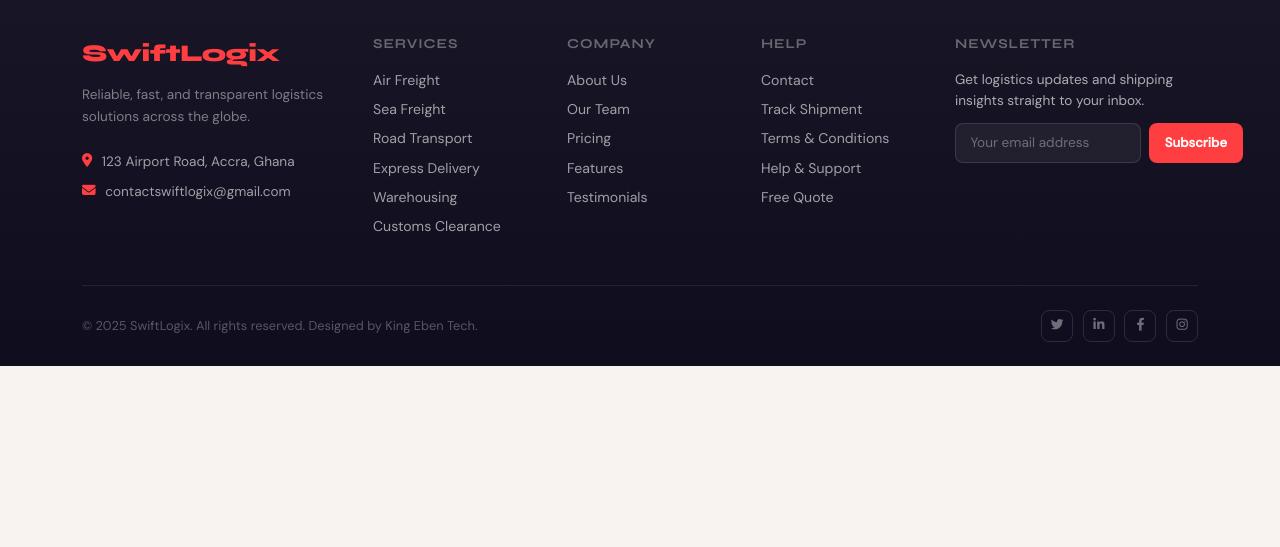
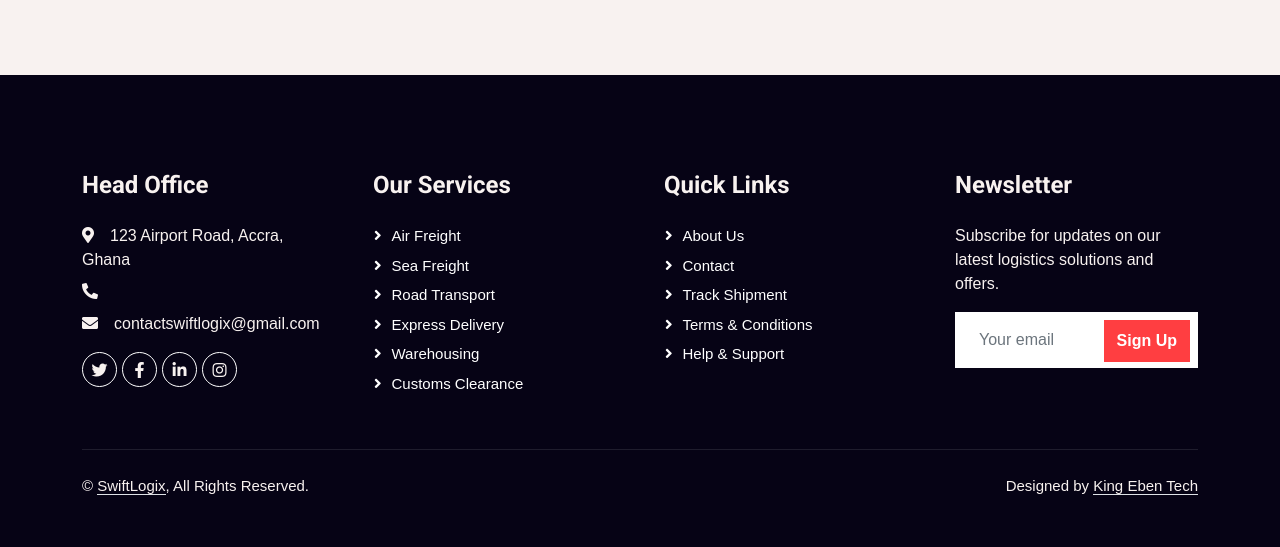
Before and after one commit to Joetech-rgb/didon, a Django app: page /track/ in a window 1280 px wide. Shown: the part 1059-1606 px from the top of the page. Before the commit the page ends 1425 px from the top, so only its background shows below. Run offline with Django 5.2, Linux system fonts and the light colour scheme; some libraries are stand-ins or nearby versions.

Commit message:
Match navbar and footer with home.html on track page

```diff
--- a/SwiftLogix/templates/track.html
+++ b/SwiftLogix/templates/track.html
@@ -11,14 +11,23 @@
     <link href="{% static 'logistica-1.0.0/img/favicon.ico' %}" rel="icon">
 
     <!-- Fonts -->
-    <link href="https://fonts.googleapis.com/css2?family=Syne:wght@400;600;700;800&family=DM+Sans:wght@300;400;500&display=swap" rel="stylesheet">
+    <link rel="preconnect" href="https://fonts.googleapis.com">
+    <link rel="preconnect" href="https://fonts.gstatic.com" crossorigin>
+    <link href="https://fonts.googleapis.com/css2?family=Inter:wght@400;600&family=Roboto:wght@500;700&display=swap" rel="stylesheet">
 
     <!-- Icons -->
-    <link href="https://cdnjs.cloudflare.com/ajax/libs/font-awesome/6.4.0/css/all.min.css" rel="stylesheet">
-    <link href="https://cdn.jsdelivr.net/npm/bootstrap-icons@1.10.5/font/bootstrap-icons.css" rel="stylesheet">
+    <link href="https://cdnjs.cloudflare.com/ajax/libs/font-awesome/5.10.0/css/all.min.css" rel="stylesheet">
+    <link href="https://cdn.jsdelivr.net/npm/bootstrap-icons@1.4.1/font/bootstrap-icons.css" rel="stylesheet">
+
+    <!-- Libraries -->
+    <link href="{% static 'logistica-1.0.0/lib/animate/animate.min.css' %}" rel="stylesheet">
+    <link href="{% static 'logistica-1.0.0/lib/owlcarousel/assets/owl.carousel.min.css' %}" rel="stylesheet">
 
     <!-- Bootstrap -->
     <link href="{% static 'logistica-1.0.0/css/bootstrap.min.css' %}" rel="stylesheet">
+
+    <!-- Template Stylesheet -->
+    <link rel="stylesheet" href="{% static 'logistica-1.0.0/css/style.css' %}">
 
     <!-- Leaflet -->
     <link rel="stylesheet" href="https://unpkg.com/leaflet/dist/leaflet.css"/>
@@ -718,38 +727,49 @@
 
 <body>
 
-    <!-- ── NAVBAR ──────────────────────────────────── -->
-    <nav class="navbar navbar-expand-lg">
-        <a href="{% url 'home' %}" class="navbar-brand">
-            <h2>SwiftLogix</h2>
+    <!-- Spinner Start -->
+    <div id="spinner" class="show bg-white position-fixed translate-middle w-100 vh-100 top-50 start-50 d-flex align-items-center justify-content-center">
+        <div class="spinner-grow text-primary" style="width: 3rem; height: 3rem;" role="status">
+            <span class="sr-only">Loading...</span>
+        </div>
+    </div>
+    <!-- Spinner End -->
+
+    <!-- Navbar Start -->
+    <nav class="navbar navbar-expand-lg bg-white navbar-light shadow border-top border-5 border-primary sticky-top p-0">
+        <a href="{% url 'home' %}" class="navbar-brand bg-primary d-flex align-items-center px-4 px-lg-5">
+            <h2 class="mb-2 text-white">SwiftLogix</h2>
         </a>
-        <button class="navbar-toggler me-3" type="button" data-bs-toggle="collapse" data-bs-target="#navbarCollapse" style="border:1px solid var(--border); border-radius:8px; padding:0.35rem 0.6rem; background:none;">
-            <i class="bi bi-list" style="font-size:1.3rem; color:var(--muted);"></i>
+        <button type="button" class="navbar-toggler me-4" data-bs-toggle="collapse" data-bs-target="#navbarCollapse">
+            <span class="navbar-toggler-icon"></span>
         </button>
         <div class="collapse navbar-collapse" id="navbarCollapse">
-            <div class="navbar-nav ms-auto p-4 p-lg-0 align-items-lg-center">
-                <a href="{% url 'home' %}"     class="nav-item nav-link {% if request.resolver_match.url_name == 'home' %}active{% endif %}">Home</a>
-                <a href="{% url 'about' %}"    class="nav-item nav-link {% if request.resolver_match.url_name == 'about' %}active{% endif %}">About</a>
+            <div class="navbar-nav ms-auto p-4 p-lg-0">
+                <a href="{% url 'home' %}" class="nav-item nav-link {% if request.resolver_match.url_name == 'home' %}active{% endif %}">Home</a>
+                <a href="{% url 'about' %}" class="nav-item nav-link {% if request.resolver_match.url_name == 'about' %}active{% endif %}">About</a>
                 <a href="{% url 'services' %}" class="nav-item nav-link {% if request.resolver_match.url_name == 'services' %}active{% endif %}">Services</a>
+                <a href="{% url 'login' %}" class="nav-item nav-link {% if request.resolver_match.url_name == 'login' %}active{% endif %}">Login</a>
                 <div class="nav-item dropdown">
                     <a href="#" class="nav-link dropdown-toggle" data-bs-toggle="dropdown">Pages</a>
                     <div class="dropdown-menu fade-up m-0">
-                        <a href="{% url 'pricing' %}"     class="dropdown-item">Pricing Plan</a>
-                        <a href="{% url 'feature' %}"     class="dropdown-item">Features</a>
-                        <a href="{% url 'quote' %}"       class="dropdown-item">Free Quote</a>
-                        <a href="{% url 'team' %}"        class="dropdown-item">Our Team</a>
+                        <a href="{% url 'pricing' %}" class="dropdown-item">Pricing Plan</a>
+                        <a href="{% url 'feature' %}" class="dropdown-item">Features</a>
+                        <a href="{% url 'quote' %}" class="dropdown-item">Free Quote</a>
+                        <a href="{% url 'team' %}" class="dropdown-item">Our Team</a>
                         <a href="{% url 'testimonial' %}" class="dropdown-item">Testimonial</a>
+                        <a href="{% url 'page_not_found' %}" class="dropdown-item"></a>
                     </div>
                 </div>
                 <a href="{% url 'contact' %}" class="nav-item nav-link {% if request.resolver_match.url_name == 'contact' %}active{% endif %}">Contact</a>
             </div>
-            <!-- Tracking Form in Navbar -->
-            <form class="nav-track-form" method="get" action="{% url 'track' %}">
-                <input type="text" name="tracking_number" placeholder="Enter Tracking ID" value="{{ request.GET.tracking_number|default:'' }}">
-                <button type="submit"><i class="bi bi-search me-1"></i> Track</button>
+            <!-- Tracking Form -->
+            <form class="d-flex align-items-center ms-lg-4" method="get" action="{% url 'track' %}">
+                <input class="form-control me-2" type="text" name="tracking_number" placeholder="Enter Tracking ID" value="{{ request.GET.tracking_number|default:'' }}" style="height: 40px;">
+                <button class="btn btn-primary" type="submit">Track</button>
             </form>
         </div>
     </nav>
+    <!-- Navbar End -->
 
     <!-- ── PAGE HERO ───────────────────────────────── -->
     <div class="page-hero">
@@ -939,74 +959,84 @@
         </div>
     </div>
 
-    <!-- ── FOOTER ───────────────────────────────────── -->
-    <footer class="footer">
-        <div class="container">
+    <!-- Footer Start -->
+    <div class="container-fluid bg-dark text-light footer pt-5 wow fadeIn" data-wow-delay="0.1s" style="margin-top: 6rem;">
+        <div class="container py-5">
             <div class="row g-5">
+                <!-- Address -->
                 <div class="col-lg-3 col-md-6">
-                    <span class="footer-brand">SwiftLogix</span>
-                    <p class="footer-tagline">Reliable, fast, and transparent logistics solutions across the globe.</p>
-                    <div class="footer-contact">
-                        <p><i class="fa fa-map-marker-alt"></i>123 Airport Road, Accra, Ghana</p>
-                        <p><i class="fa fa-envelope"></i>contactswiftlogix@gmail.com</p>
+                    <h4 class="text-light mb-4">Head Office</h4>
+                    <p class="mb-2"><i class="fa fa-map-marker-alt me-3"></i>123 Airport Road, Accra, Ghana</p>
+                    <p class="mb-2"><i class="fa fa-phone-alt me-3"></i></p>
+                    <p class="mb-2"><i class="fa fa-envelope me-3"></i>contactswiftlogix@gmail.com</p>
+                    <div class="d-flex pt-2">
+                        <a class="btn btn-outline-light btn-social" href="#"><i class="fab fa-twitter"></i></a>
+                        <a class="btn btn-outline-light btn-social" href="#"><i class="fab fa-facebook-f"></i></a>
+                        <a class="btn btn-outline-light btn-social" href="#"><i class="fab fa-linkedin-in"></i></a>
+                        <a class="btn btn-outline-light btn-social" href="#"><i class="fab fa-instagram"></i></a>
                     </div>
                 </div>
-                <div class="col-lg-2 col-md-6">
-                    <h5>Services</h5>
-                    <div class="footer-links">
-                        <a href="{% url 'air' %}">Air Freight</a>
-                        <a href="{% url 'sea' %}">Sea Freight</a>
-                        <a href="{% url 'road' %}">Road Transport</a>
-                        <a href="{% url 'express' %}">Express Delivery</a>
-                        <a href="{% url 'warehouse' %}">Warehousing</a>
-                        <a href="{% url 'customs' %}">Customs Clearance</a>
-                    </div>
+                <!-- Services -->
+                <div class="col-lg-3 col-md-6">
+                    <h4 class="text-light mb-4">Our Services</h4>
+                    <a class="btn btn-link" href="{% url 'air' %}">Air Freight</a>
+                    <a class="btn btn-link" href="{% url 'sea' %}">Sea Freight</a>
+                    <a class="btn btn-link" href="{% url 'road' %}">Road Transport</a>
+                    <a class="btn btn-link" href="{% url 'express' %}">Express Delivery</a>
+                    <a class="btn btn-link" href="{% url 'warehouse' %}">Warehousing</a>
+                    <a class="btn btn-link" href="{% url 'customs' %}">Customs Clearance</a>
                 </div>
-                <div class="col-lg-2 col-md-6">
-                    <h5>Company</h5>
-                    <div class="footer-links">
-                        <a href="{% url 'about' %}">About Us</a>
-                        <a href="{% url 'team' %}">Our Team</a>
-                        <a href="{% url 'pricing' %}">Pricing</a>
-                        <a href="{% url 'feature' %}">Features</a>
-                        <a href="{% url 'testimonial' %}">Testimonials</a>
-                    </div>
+                <!-- Quick Links -->
+                <div class="col-lg-3 col-md-6">
+                    <h4 class="text-light mb-4">Quick Links</h4>
+                    <a class="btn btn-link" href="{% url 'about' %}">About Us</a>
+                    <a class="btn btn-link" href="{% url 'contact' %}">Contact</a>
+                    <a class="btn btn-link" href="{% url 'track' %}">Track Shipment</a>
+                    <a class="btn btn-link" href="{% url 'terms' %}">Terms & Conditions</a>
+                    <a class="btn btn-link" href="{% url 'help' %}">Help & Support</a>
                 </div>
-                <div class="col-lg-2 col-md-6">
-                    <h5>Help</h5>
-                    <div class="footer-links">
-                        <a href="{% url 'contact' %}">Contact</a>
-                        <a href="{% url 'track' %}">Track Shipment</a>
-                        <a href="{% url 'terms' %}">Terms & Conditions</a>
-                        <a href="{% url 'help' %}">Help & Support</a>
-                        <a href="{% url 'quote' %}">Free Quote</a>
-                    </div>
-                </div>
+                <!-- Newsletter -->
                 <div class="col-lg-3 col-md-6">
-                    <h5>Newsletter</h5>
-                    <p style="font-size:0.85rem; margin-bottom:0.5rem;">Get logistics updates and shipping insights straight to your inbox.</p>
-                    <div class="newsletter-form">
-                        <input type="email" placeholder="Your email address">
-                        <button type="button">Subscribe</button>
+                    <h4 class="text-light mb-4">Newsletter</h4>
+                    <p>Subscribe for updates on our latest logistics solutions and offers.</p>
+                    <div class="position-relative mx-auto" style="max-width: 400px;">
+                        <input class="form-control border-0 w-100 py-3 ps-4 pe-5" type="text" placeholder="Your email">
+                        <button type="button" class="btn btn-primary py-2 position-absolute top-0 end-0 mt-2 me-2">Sign Up</button>
                     </div>
                 </div>
             </div>
-
-            <div class="footer-bottom">
-                <span>&copy; 2025 SwiftLogix. All rights reserved. Designed by King Eben Tech.</span>
-                <div class="footer-socials">
-                    <a href="#"><i class="fab fa-twitter"></i></a>
-                    <a href="#"><i class="fab fa-linkedin-in"></i></a>
-                    <a href="#"><i class="fab fa-facebook-f"></i></a>
-                    <a href="#"><i class="fab fa-instagram"></i></a>
+        </div>
+        <!-- Copyright -->
+        <div class="container">
+            <div class="copyright">
+                <div class="row">
+                    <div class="col-md-6 text-center text-md-start mb-3 mb-md-0">
+                        &copy; <a class="border-bottom" href="#">SwiftLogix</a>, All Rights Reserved.
+                    </div>
+                    <div class="col-md-6 text-center text-md-end">
+                        Designed by <a class="border-bottom" href="#">King Eben Tech</a>
+                    </div>
                 </div>
             </div>
         </div>
-    </footer>
+    </div>
+    <!-- Footer End -->
 
-    <!-- Scripts -->
-    <script src="{% static 'js/bootstrap.bundle.min.js' %}"></script>
-    <script src="{% static 'js/main.js' %}"></script>
+    <!-- Back to Top Button -->
+    <a href="#" class="btn btn-lg btn-primary btn-lg-square rounded-0 back-to-top">
+        <i class="bi bi-arrow-up"></i>
+    </a>
+
+    <!-- JavaScript Libraries -->
+    <script src="https://code.jquery.com/jquery-3.4.1.min.js"></script>
+    <script src="https://cdn.jsdelivr.net/npm/bootstrap@5.0.0/dist/js/bootstrap.bundle.min.js"></script>
+    <script src="{% static 'logistica-1.0.0/lib/wow/wow.min.js' %}"></script>
+    <script src="{% static 'logistica-1.0.0/lib/easing/easing.min.js' %}"></script>
+    <script src="{% static 'logistica-1.0.0/lib/waypoints/waypoints.min.js' %}"></script>
+    <script src="{% static 'logistica-1.0.0/lib/counterup/counterup.min.js' %}"></script>
+    <script src="{% static 'logistica-1.0.0/lib/owlcarousel/owl.carousel.min.js' %}"></script>
+    <!-- Template Javascript -->
+    <script src="{% static 'logistica-1.0.0/js/main.js' %}?v=2"></script>
 
     <!-- ── LIVE MAP SCRIPT ─────────────────────────── -->
     <script>
```
